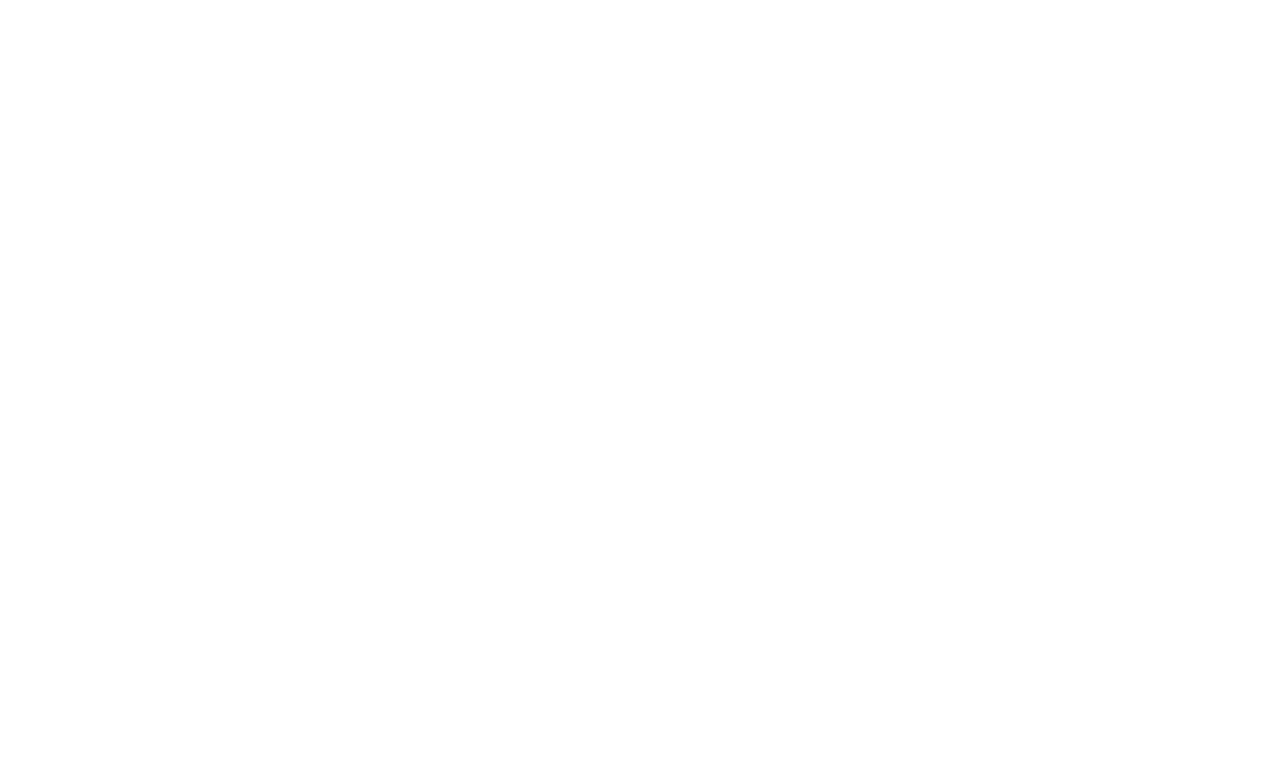
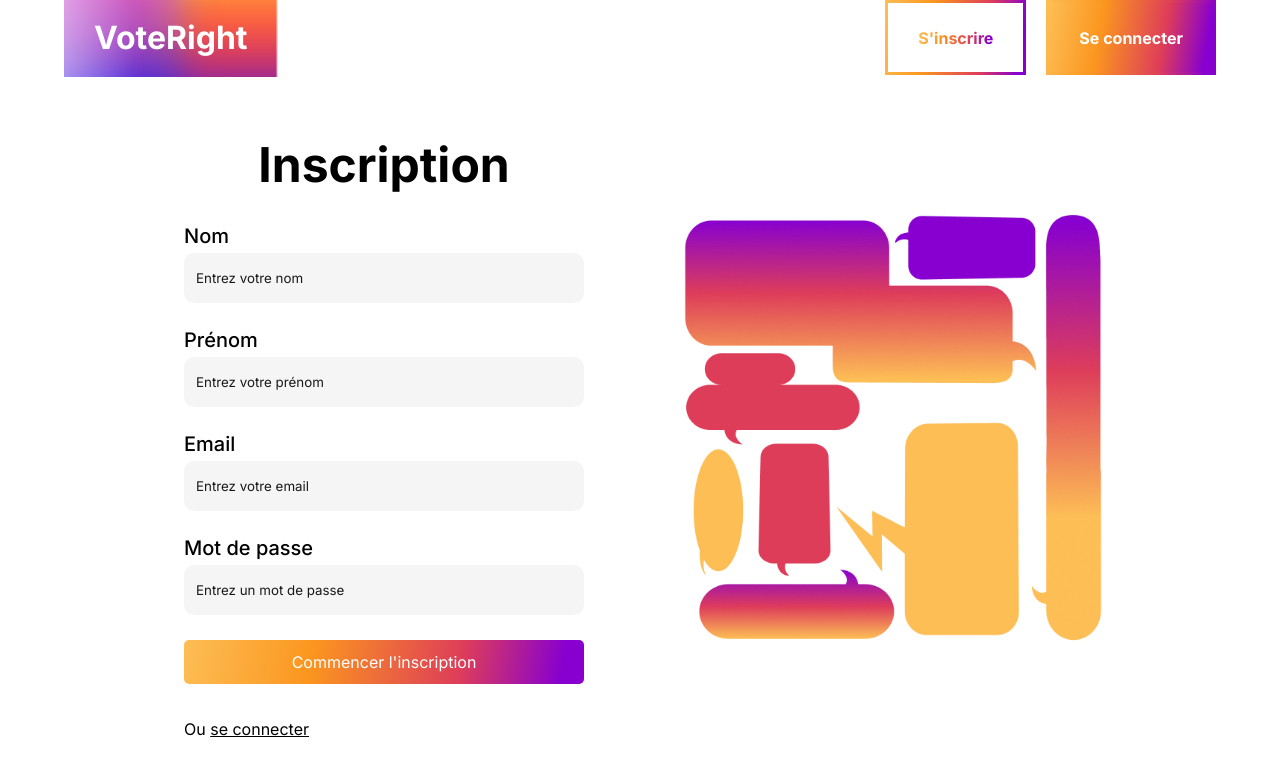
Before and after one commit to Kylian2/vote-right, a Nuxt app in the folder frontend/: page /register in a window 1280 px wide. Shown: the top 776 px of the page. Built offline with nearby package versions, Linux system fonts and the light colour scheme.

Commit message:
feat: register form style

```diff
--- a/frontend/assets/styles/components/button.scss
+++ b/frontend/assets/styles/components/button.scss
@@ -1,6 +1,21 @@
 .btn{
     font-size: 1em;
     &--full{
+        background: $gradient;
+        color: $contrast;
+        padding: 12px 24px;
+        transition: .2s;
+        box-shadow: inset 100vw 0 0 0 rgba(255, 255, 255, 0.0);
+        border: 0;
+        border-radius: 5px;
+        display: block;
+        text-align: center;
+        &:hover{
+            box-shadow: inset 100vw 0 0 0 rgba(255, 255, 255, 0.15);
+        }
+        &:active{
+            box-shadow: inset 100vw 0 0 0 rgba(255, 255, 255, 0.30);
+        }
         &--header{
             background: $gradient;
             color: $contrast;
--- a/frontend/assets/styles/components/form.scss
+++ b/frontend/assets/styles/components/form.scss
@@ -0,0 +1,23 @@
+.base{
+    display: flex;
+    flex-direction: column;
+    input{
+        background: $background-light;
+        padding: 15px 10px;
+        border: 2px solid $background-light;
+        border-radius: 10px;
+        width: 400px;
+        &::placeholder{
+            color: rgba($color: $default, $alpha: 0.9)
+        }
+        &:focus, &:focus-visible, &:active{
+            border: 2px solid $color-5 !important;
+        }
+    }
+}
+
+label{
+    font-size: 20px;
+    margin-bottom: 5px;
+    font-weight: 500;
+}
--- a/frontend/assets/styles/global.scss
+++ b/frontend/assets/styles/global.scss
@@ -1,3 +1,11 @@
 *{
     font-family: $main-font;
 }
+
+.underline{
+    text-decoration: underline;
+    transition: .2s;
+    &:hover{
+        background: rgba($color: $color-5, $alpha: 0.3);
+    }
+}
--- a/frontend/assets/styles/pages/register.scss
+++ b/frontend/assets/styles/pages/register.scss
@@ -0,0 +1,44 @@
+main{
+    margin: 30px 10%;
+    display: flex;
+    align-items: center;
+}
+
+h1{
+    font-size: 48px;
+    margin: 30px 0;
+}
+.registration{
+    width: 50%;
+    @media screen and (max-width: 999px) {
+        width: 100%;
+    }
+    display: flex;
+    flex-direction: column;
+    align-items: center;
+    &__form{
+        display: flex;
+        flex-direction: column;
+        gap: 25px;
+        .btn{
+            width: 400px;
+        }
+    }
+    .second{
+        display: block;
+        margin: 10px 0;
+    }
+}
+
+.illustration-conteneur{
+    width: 50%;
+    display: flex;
+    align-items: center;
+    justify-content: center;
+    @media screen and (max-width: 999px) {
+        display: none;
+    }
+    .illustration{
+        width: 35vw;
+    }
+}
--- a/frontend/assets/styles/variables/variables.scss
+++ b/frontend/assets/styles/variables/variables.scss
@@ -4,6 +4,7 @@
 $main-font: "Inter", serif;
 
 $contrast: #fff;
+$default: #0000;
 $background-light: #F5F5F5;
 $color-1: #5AB7EE;
 $color-2: #FDBE55;
--- /dev/null
+++ b/frontend/components/Button.vue
@@ -0,0 +1,3 @@
+<template>
+    <a><slot></slot></a>
+</template>
--- a/frontend/components/Header.vue
+++ b/frontend/components/Header.vue
@@ -5,7 +5,7 @@
         </div>
         <nav>
             <div class="btn--border--header__wrapper">
-                <NuxtLink class="btn btn--border--header" to="#"><p>S'inscrire</p></NuxtLink>
+                <NuxtLink class="btn btn--border--header" to="/register"><p>S'inscrire</p></NuxtLink>
             </div>
             <div class="btn--full--header__wrapper">
                 <NuxtLink class="btn btn--full--header" to="#"><p>Se connecter</p></NuxtLink>
--- /dev/null
+++ b/frontend/components/Input.vue
@@ -0,0 +1,28 @@
+<template>
+    <div class="base">
+        <label :for="name"><slot></slot></label>
+        <input :id="name" :type="type" :placeholder="placeholder" :required="required"/>
+    </div>
+</template>
+<script setup lang="ts">
+
+const props = defineProps({
+    name: {
+        type: String,
+        required: true,
+    },
+    type: {
+        type: String,
+        required: true,
+    },
+    placeholder: {
+        type: String,
+        required: false,
+    },
+    required:{
+        type: Boolean,
+        required: false,
+    }
+})
+
+</script>
--- a/frontend/pages/register.vue
+++ b/frontend/pages/register.vue
@@ -1,3 +1,19 @@
 <template>
-
+    <Header></Header>
+    <main>
+        <div class="registration">
+            <h1>Inscription</h1>
+            <form class="registration__form">
+                <Input type="text" name="lastname" placeholder="Entrez votre nom">Nom</Input>
+                <Input type="text" name="firstname" placeholder="Entrez votre prénom">Prénom</Input>
+                <Input type="email" name="email" placeholder="Entrez votre email">Email</Input>
+                <Input type="password" name="password" placeholder="Entrez un mot de passe">Mot de passe</Input>
+                <Button class="btn btn--full">Commencer l'inscription</Button>
+                <NuxtLink class="second" to="#">Ou <span class="underline">se connecter</span></NuxtLink>
+            </form>
+        </div>
+        <div class="illustration-conteneur">
+            <img class="illustration" src="~/public/images/illustration-1.png" alt="illustration">
+        </div>
+    </main>
 </template>
```
Also changed, not shown: frontend/public/images/illustration-1.png (added).
